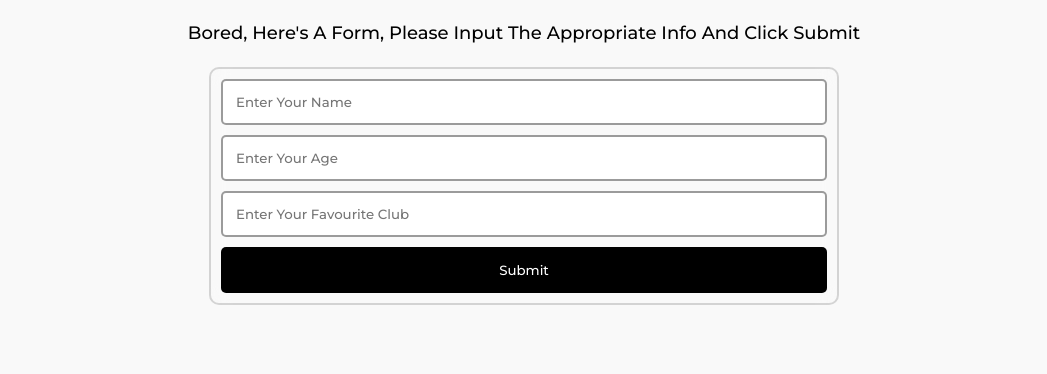
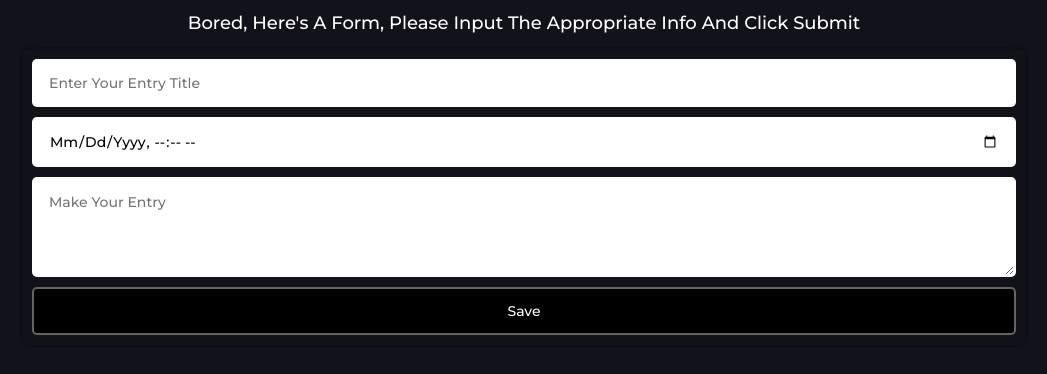
Before and after one commit to AdeDevs/rHooks, a React (Vite) app: page / in a window 1280 px wide. Shown: the top 374 px of the page, without its empty margins (116-1163 px from the left). Built offline with nearby package versions, Linux system fonts and the light colour scheme.

Commit message:
added some styling, we don

```diff
--- a/src/components/Home.jsx
+++ b/src/components/Home.jsx
@@ -7,8 +7,8 @@ export default function HomePage() {
         return storedId ? JSON.parse(storedId) : 0; // start at 0 if none saved
     });
     const [name, setName] = useState("")
-    const [age, setAge] = useState("")
-    const [club, setClub] = useState("")
+    const [date, setDate] = useState("")
+    const [entry, setEntry] = useState("")
     const [active, setActive] = useState(() => {
         const stored = localStorage.getItem("active");
         return stored ? JSON.parse(stored) : false;
@@ -22,11 +22,11 @@ export default function HomePage() {
 
     const handleSubmit = (e) => {
         e.preventDefault();
-        const newItem = { name, age, club, id };
+        const newItem = { name, date, entry, id };
         setItems((prevItems) => [...prevItems, newItem]);
         setName("");
-        setAge("");
-        setClub("");
+        setDate("");
+        setEntry("");
         setId((prevId) => prevId + 1);
         setActive(true);
     };
@@ -40,9 +40,7 @@ export default function HomePage() {
         localStorage.setItem("items", JSON.stringify(items));
         console.log(items);
     }, [items]);
-    useEffect(() => {
-        console.log(items)
-    }, [items])
+
 
     // const handleSearch = useMemo(() => {
     //     return items.filter(item => item.name.toLowerCase().includes(searchParam.toLowerCase()))
@@ -50,7 +48,7 @@ export default function HomePage() {
 
     return (
         <div className="parent">
-            <h1>Bored, Here's a form, please input the appropriate info and click submit</h1>
+            {/* <h1>Bored, Here's a form, please input the appropriate info and click submit</h1> */}
             {/* <nav className="navigation">
                 <ul>
                     <li>Home</li>
@@ -59,12 +57,13 @@ export default function HomePage() {
                 </ul>
             </nav> */}
             <div className="card">
+            <h1>Bored, Here's a form, please input the appropriate info and click submit</h1>
                 <div className="inputs">
                     <form onSubmit={handleSubmit}>
-                        <input type="text" placeholder="Enter Your Name" value={name} onChange={(e) => setName(e.target.value)} required />
-                        <input type="number" placeholder="Enter Your Age" value={age} onChange={(e) => setAge(e.target.value)} required />
-                        <input type="text" placeholder="Enter Your Favourite Club" value={club} onChange={(e) => setClub(e.target.value)} required />
-                        <button >Submit</button>
+                        <input type="text" placeholder="Enter Your Entry Title" value={name} onChange={(e) => setName(e.target.value)} required />
+                        <input type="datetime-local"  value={date} onChange={(e) => setDate(e.target.value)} required />
+                        <textarea type="text" placeholder="Make Your Entry" value={entry} onChange={(e) => setEntry(e.target.value)} required />
+                        <button>Save</button>
                     </form>
                 </div>
                 <div className={`search ${active ? "active" : ""}`}>
@@ -72,8 +71,8 @@ export default function HomePage() {
                         return (
                             <div key={item.id} className="results">
                                 <h1>{item.name}</h1>
-                                <p>{item.age}</p>
-                                <p>{item.club}</p>
+                                <p className="text date">Entry made at {item.date}</p>
+                                <p className="text">{item.entry}</p>
                             </div>
                         )
                     })}
--- a/src/styles/index.css
+++ b/src/styles/index.css
@@ -1,16 +1,19 @@
 @import url("https://fonts.googleapis.com/css2?family=Comfortaa:wght@300..700&family=Montserrat:ital,wght@0,100..900;1,100..900&family=Poppins:ital,wght@0,100;0,200;0,300;0,400;0,500;0,600;0,700;0,800;0,900;1,100;1,200;1,300;1,400;1,500;1,600;1,700;1,800;1,900&display=swap");
 
 .parent {
+  background-color: #12121a;
+  color: #fff;
   box-sizing: border-box;
   font-family: "Montserrat", sans-serif;
   height: 100vh;
   overflow: hidden;
+  box-sizing: border-box;
 }
-.parent > h1 {
+.card > h1 {
   text-align: center;
   width: 95%;
   font-size: 18px;
-  margin: 20px auto 10px auto;
+  margin: 0 auto 10px auto;
   text-transform: capitalize;
   font-weight: 500;
 }
@@ -45,7 +48,7 @@
   box-sizing: border-box;
   display: grid;
   grid-template-columns: 1fr;
-  grid-template-rows: auto 1fr;
+  grid-template-rows: auto auto 1fr;
 }
 
 
@@ -58,7 +61,7 @@
 }
 
 .inputs form {
-  width: 50%;
+  width: 80%;
   margin: 0 auto 10px auto;
   display: flex;
   flex-direction: column;
@@ -70,18 +73,24 @@
   padding: 10px;
   box-sizing: border-box;
 }
-.inputs input, .inputs button {
+.inputs input, .inputs button, .inputs textarea {
   font-family: inherit;
-  padding: 13px;
-  border: 2px solid #00000064;
+  padding: 13px 15px;
+  border: 2px solid #ffffff64;
   font-weight: 500;
   text-transform: capitalize;
+  font-size: 14px;
   border-radius: 5px;
   box-sizing: border-box;
   transition: all .3s ease-in-out;
 }
+.inputs textarea {
+  height: 100px;
+  line-height: 20px;
+  text-transform: none;
+}
 .inputs input:focus, .inputs input:hover, .inputs button:hover {
-  border: 2px solid #000000a3;
+  border: 2px solid #ffffffa3;
 }
 .inputs button {
   font-weight: 500;
@@ -98,12 +107,11 @@
   padding: 13px;
   background: linear-gradient(135deg, #000000, #468af0);
   box-sizing: border-box;
-  width: 50%;
+  width: 80%;
   border-radius: 10px;
   margin: 0 auto;
   display: grid;
   height: fit-content;
-  max-height: 100%;
   fill: 1;
   overflow-y: auto;
   scrollbar-width: 0;
@@ -133,16 +141,25 @@
   border-radius: 10px;
   text-align: left;
 }
+.results:hover .text {
+  color: #fff;
+}
 .results h1 {
   font-weight: 600;
   font-size: 17px;
   text-transform: uppercase;
 }
-.results p {
+.text {
   font-weight: 500;
   color: #ffffff9f;
   font-size: 13px;
   font-family: inherit;
+  transition: all .3s ease-in-out;
+}
+.date {
+  margin: 10px 0;
+  font-weight: 700;
+  font-size: 11px;
 }
 
 @media screen and (max-width: 750px) {
@@ -161,7 +178,7 @@
     border: none;
   }
 }
-@media screen and (max-width: 500px) {
+@media screen and (max-width: 750px) {
   .home, .card {
     margin: 0;
   }
```
